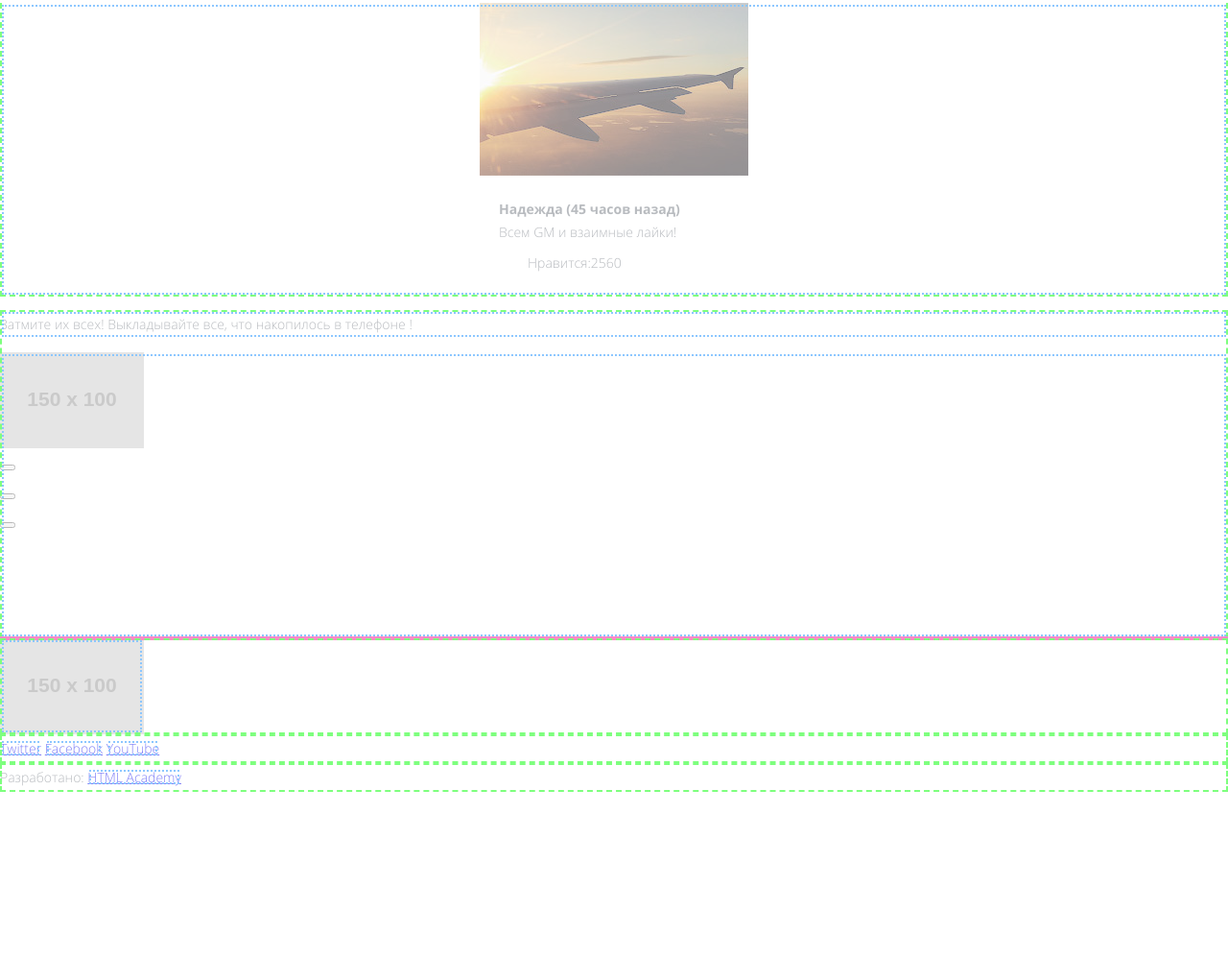
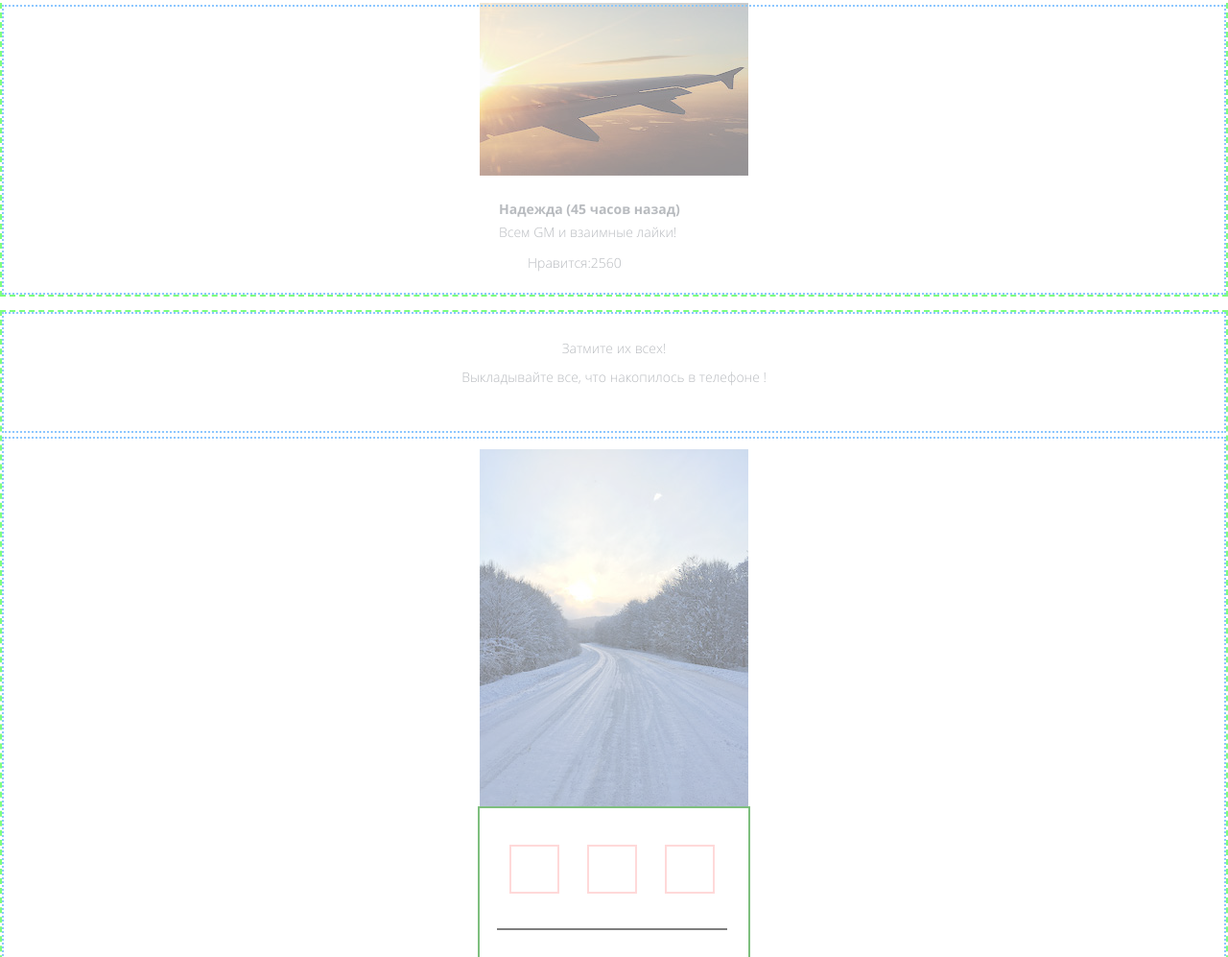
Before and after one commit to kamelot43/216332-pink-1, a website: page photo.html in a window 1280 px wide. Shown: the part 2643-3640 px from the top of the page at 96% size. Before the commit the page ends 3468 px from the top, so only its background shows below. Drawn offline with nearby package versions, Linux system fonts and the light colour scheme; files that its build step writes are made by us from their sources; placeholder pictures from the web are drawn by us; files whose address does not match are found by name.

Commit message:
Базовая разметка.photo.Консоль.

```diff
--- a/less/blocks/custom-btn.less
+++ b/less/blocks/custom-btn.less
@@ -12,6 +12,12 @@
   border: 2px solid #ffffff;
   text-decoration: none;
 }
+//кнопки временно имеют одинаковый вид!!
+.custom-btn--post,
+.custom-btn--cancel-post {
+  border: 2px solid @crimson-color;
+  color: @crimson-color;
+}
 .custom-btn--download {
   margin-bottom: 20px;
 }
--- a/less/blocks/photo-editor.less
+++ b/less/blocks/photo-editor.less
@@ -0,0 +1,55 @@
+.photo-editor__text {
+  margin: 0;
+  text-align: center;
+  padding-top: 25px;
+  padding-bottom: 45px;
+}
+.photo-editor__wrapper {
+  .container();
+  padding-top: 15px;
+}
+.photo-editor__filters {
+  display: flex;
+  flex-direction: row;
+  justify-content: flex-start;
+  align-items: center;
+  padding-top: 40px;
+  padding-bottom: 35px;
+  outline: 2px solid green;
+}
+.photo-editor__filter {
+  position: relative;
+  margin-left: 33px;
+  padding-bottom: 30px;
+}
+
+.photo-editor__btn {
+  width: 48px;
+  height: 47px;
+  padding: 0;
+  border: none;
+  background: transparent no-repeat;
+  opacity: 0.3;
+  outline: 2px solid red;
+  cursor: pointer;
+}
+.photo-editor__scale {
+  position: absolute;
+  width: 240px;
+  height: 2px;
+  background-color: black;
+  bottom: 0;
+  left: 0;
+  transform: translate(-15px, 0px);
+}
+.photo-editor__scale--hidden {
+  display: none;
+}
+.photo-editor__upload {
+  padding-top: 40px;
+  padding-bottom: 40px;
+}
+.photo-editor__upload-btn:first-child {
+  margin-bottom: 10px;
+
+}
--- a/photo.html
+++ b/photo.html
@@ -41,7 +41,7 @@
 
       <ul class="site-nav__list">
         <li class="site-nav__item">
-          <a class="site-nav__link" href="#">Главная</a>
+          <a class="site-nav__link" href="index.html">Главная</a>
         </li>
         <li class="site-nav__item">
           <a class="site-nav__link" href="photo.html">Фотографии</a>
@@ -158,10 +158,11 @@
 
     <section class="photo-editor">
       <h2 class="visually-hidden">Фоторедактор</h2>
-      <p class="photo-editor__text"> Затмите их всех! Выкладывайте все, что накопилось в телефоне !</p>
+      <p class="photo-editor__text"> Затмите их всех!<br> Выкладывайте все, что накопилось в телефоне !</p>
       <section class="photo-editor__console">
+        <div class="photo-editor__wrapper">
         <div class="photo-editor__display">
-          <img src="http://placehold.it/150x100" alt="Дисплей фоторедактора">
+          <img src="img/photo-7-mobile@1x.jpg" alt="Дисплей фоторедактора">
         </div>
         <div class="photo-editor__filters">
 
@@ -191,6 +192,7 @@
           <button class="photo-editor__upload-btn custom-btn custom-btn--post" type="button">Запостить</button>
           <button class="photo-editor__upload-btn custom-btn custom-btn--cancel-post" type="button">Отмена</button>
         </div>
+      </div>
       </section>
     </section>
   </main>
```
